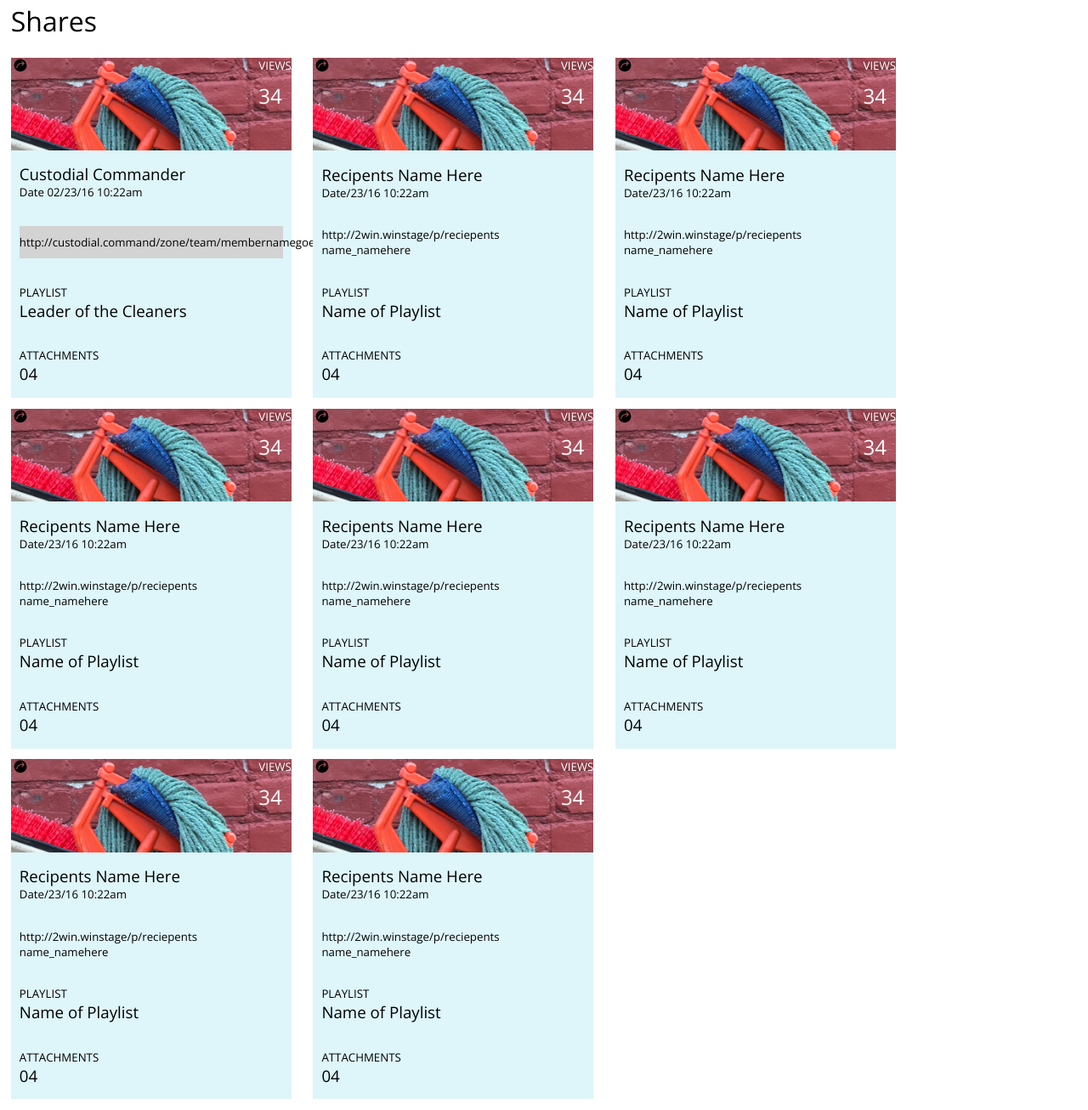
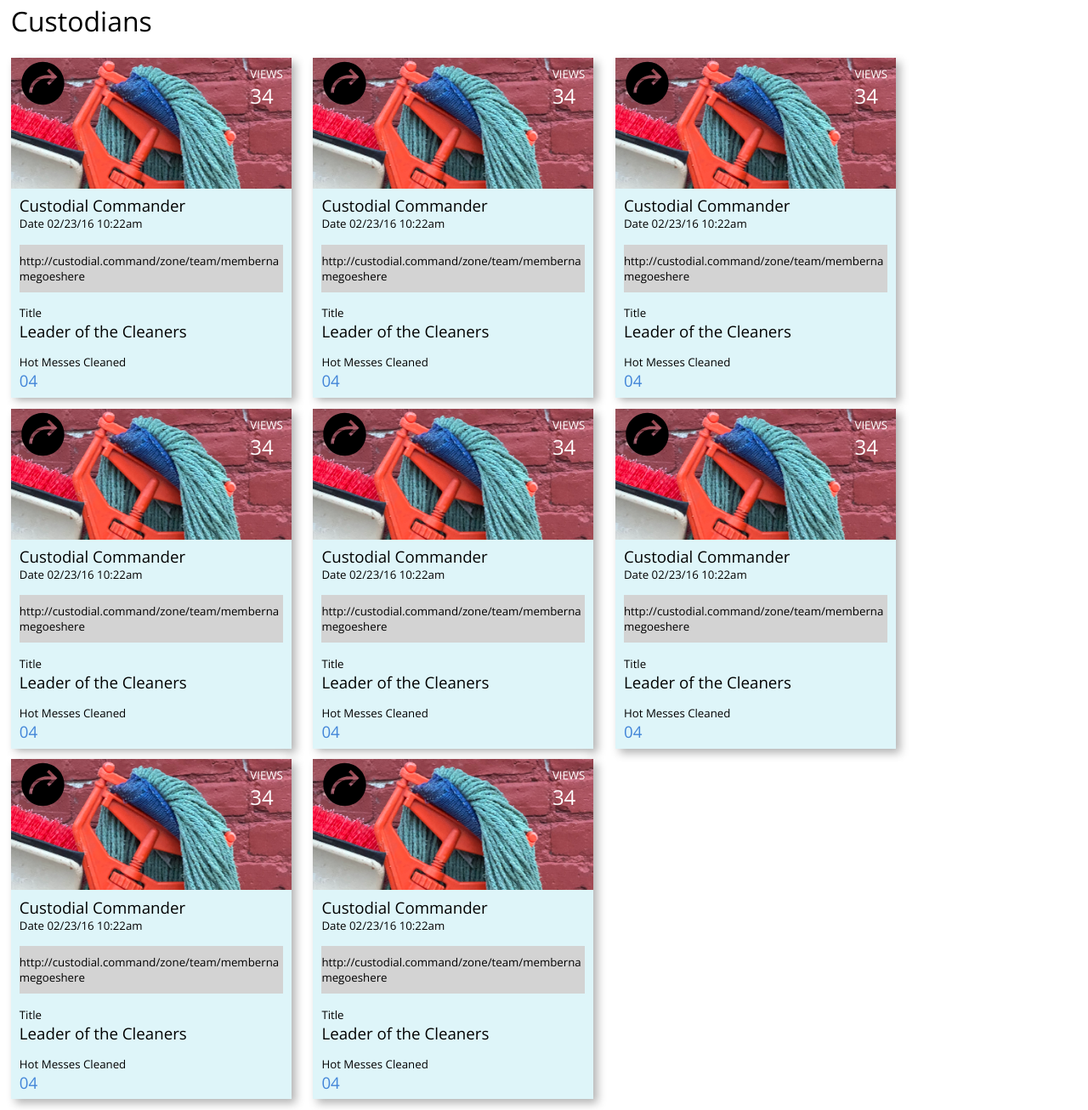
Before and after one commit to justincanthony/static-comp-challenge, a website: page index.html in a window 1280 px wide. Shown: the part 143-1449 px from the top of the page at 85% size. Drawn offline with nearby package versions, Linux system fonts and the light colour scheme; files whose address does not match are found by name.

Commit message:
Add ids and edit class names

```diff
--- a/index.html
+++ b/index.html
@@ -18,32 +18,32 @@
     <div class="menu-bar">
       <nav>
         <ul>
-          <li><img class="icon" src="/Users/justin/Turing/mod2/projects/static-comp-challenge/assets/noun_Share_4087971.svg">SHARES
+          <li id="shares"><img class="icon" src="/Users/justin/Turing/mod2/projects/static-comp-challenge/assets/noun_Share_4087971.svg">CUSTODIANS
           </li>
-          <li><img class="icon" src="/Users/justin/Turing/mod2/projects/static-comp-challenge/assets/noun_List_4087656.svg">TOOLKIT
+          <li><img class="icon" src="/Users/justin/Turing/mod2/projects/static-comp-challenge/assets/noun_List_4087656.svg">PROJECTS
           </li>
-          <li><img class="icon" src="/Users/justin/Turing/mod2/projects/static-comp-challenge/assets/noun_User_3521174.svg">PERSONAL HIGHLIGHTS
+          <li><img class="user-icon" src="/Users/justin/Turing/mod2/projects/static-comp-challenge/assets/noun_User_3521174.svg">TEAMS
           </li>
         </ul>
       </nav>
     </div>
     <div class="admin-menu">
       <div class="admin-menu-text">
-        <img class="icon" src="/Users/justin/Turing/mod2/projects/static-comp-challenge/assets/noun_User_3521174.svg" alt="user vector">
-        <p class="user-login-menu" type="drop-menu">Custodian</p>
+        <img class="user-icon" src="/Users/justin/Turing/mod2/projects/static-comp-challenge/assets/noun_User_3521174.svg" alt="user vector">
+        <p class="user-login-menu" type="drop-menu">Username</p>
         <img class="drop-icon" src="/Users/justin/Turing/mod2/projects/static-comp-challenge/assets/noun_Arrow_2333182.svg">
       </div>
-      <p class="logo">H o t  M o p</p>
+      <p class="logo">Hot Mop</p>
     </div>
   </header>
   <main>
-    <h1>Shares</h1>
+    <h1>Custodians</h1>
     <section class="card-container">
       <article class="card">
         <div class="card-header">
-          <img class="icon" src="/Users/justin/Turing/mod2/projects/static-comp-challenge/assets/noun_forward_3625356.svg" alt="img">
+          <img class="arrow-icon" src="/Users/justin/Turing/mod2/projects/static-comp-challenge/assets/noun_forward_3625356.svg" alt="img">
           <div class="card-header-text">
-            <h5>VIEWS</h5>
+            <h5 id="card">VIEWS</h5>
             <h2>34</h2>
           </div>
         </div>
@@ -56,194 +56,194 @@
             <h5>http://custodial.command/zone/team/membernamegoeshere</h5>
           </div>
           <div class="card-div">
-            <h5>PLAYLIST</h5>
+            <h5>Title</h5>
             <h3>Leader of the Cleaners</h3>
           </div>
           <div class="card-div">
-            <h5>ATTACHMENTS</h5>
-            <h3>04</h3>
+            <h5>Hot Messes Cleaned</h5>
+            <h3 id="blue">04</h3>
           </div>
         </div>
       </article>
       <article class="card">
         <div class="card-header">
-          <img class="icon" src="/Users/justin/Turing/mod2/projects/static-comp-challenge/assets/noun_forward_3625356.svg" alt="img">
+          <img class="arrow-icon" src="/Users/justin/Turing/mod2/projects/static-comp-challenge/assets/noun_forward_3625356.svg" alt="img">
           <div class="card-header-text">
-            <h5>VIEWS</h5>
+            <h5 id="card">VIEWS</h5>
             <h2>34</h2>
           </div>
         </div>
         <div class="card-main">
           <div class="card-div">
-            <h3>Recipents Name Here</h3>
-            <h5>Date/23/16 10:22am</h5>
+            <h3>Custodial Commander</h3>
+            <h5>Date 02/23/16 10:22am</h5>
+          </div>
+          <div class="card-div-grey">
+            <h5>http://custodial.command/zone/team/membernamegoeshere</h5>
           </div>
           <div class="card-div">
-            <h5>http://2win.winstage/p/reciepents name_namehere</h5>
+            <h5>Title</h5>
+            <h3>Leader of the Cleaners</h3>
           </div>
           <div class="card-div">
-            <h5>PLAYLIST</h5>
-            <h3>Name of Playlist</h3>
-          </div>
-          <div class="card-div">
-            <h5>ATTACHMENTS</h5>
-            <h3>04</h3>
+            <h5>Hot Messes Cleaned</h5>
+            <h3 id="blue">04</h3>
           </div>
         </div>
       </article>
       <article class="card">
         <div class="card-header">
-          <img class="icon" src="/Users/justin/Turing/mod2/projects/static-comp-challenge/assets/noun_forward_3625356.svg" alt="img">
+          <img class="arrow-icon" src="/Users/justin/Turing/mod2/projects/static-comp-challenge/assets/noun_forward_3625356.svg" alt="img">
           <div class="card-header-text">
-            <h5>VIEWS</h5>
+            <h5 id="card">VIEWS</h5>
             <h2>34</h2>
           </div>
         </div>
         <div class="card-main">
           <div class="card-div">
-            <h3>Recipents Name Here</h3>
-            <h5>Date/23/16 10:22am</h5>
+            <h3>Custodial Commander</h3>
+            <h5>Date 02/23/16 10:22am</h5>
+          </div>
+          <div class="card-div-grey">
+            <h5>http://custodial.command/zone/team/membernamegoeshere</h5>
           </div>
           <div class="card-div">
-            <h5>http://2win.winstage/p/reciepents name_namehere</h5>
+            <h5>Title</h5>
+            <h3>Leader of the Cleaners</h3>
           </div>
           <div class="card-div">
-            <h5>PLAYLIST</h5>
-            <h3>Name of Playlist</h3>
-          </div>
-          <div class="card-div">
-            <h5>ATTACHMENTS</h5>
-            <h3>04</h3>
+            <h5>Hot Messes Cleaned</h5>
+            <h3 id="blue">04</h3>
           </div>
         </div>
       </article>
       <article class="card">
         <div class="card-header">
-          <img class="icon" src="/Users/justin/Turing/mod2/projects/static-comp-challenge/assets/noun_forward_3625356.svg" alt="img">
+          <img class="arrow-icon" src="/Users/justin/Turing/mod2/projects/static-comp-challenge/assets/noun_forward_3625356.svg" alt="img">
           <div class="card-header-text">
-            <h5>VIEWS</h5>
+            <h5 id="card">VIEWS</h5>
             <h2>34</h2>
           </div>
         </div>
         <div class="card-main">
           <div class="card-div">
-            <h3>Recipents Name Here</h3>
-            <h5>Date/23/16 10:22am</h5>
+            <h3>Custodial Commander</h3>
+            <h5>Date 02/23/16 10:22am</h5>
+          </div>
+          <div class="card-div-grey">
+            <h5>http://custodial.command/zone/team/membernamegoeshere</h5>
           </div>
           <div class="card-div">
-            <h5>http://2win.winstage/p/reciepents name_namehere</h5>
+            <h5>Title</h5>
+            <h3>Leader of the Cleaners</h3>
           </div>
           <div class="card-div">
-            <h5>PLAYLIST</h5>
-            <h3>Name of Playlist</h3>
-          </div>
-          <div class="card-div">
-            <h5>ATTACHMENTS</h5>
-            <h3>04</h3>
+            <h5>Hot Messes Cleaned</h5>
+            <h3 id="blue">04</h3>
           </div>
         </div>
       </article>
       <article class="card">
         <div class="card-header">
-          <img class="icon" src="/Users/justin/Turing/mod2/projects/static-comp-challenge/assets/noun_forward_3625356.svg" alt="img">
+          <img class="arrow-icon" src="/Users/justin/Turing/mod2/projects/static-comp-challenge/assets/noun_forward_3625356.svg" alt="img">
           <div class="card-header-text">
-            <h5>VIEWS</h5>
+            <h5 id="card">VIEWS</h5>
             <h2>34</h2>
           </div>
         </div>
         <div class="card-main">
           <div class="card-div">
-            <h3>Recipents Name Here</h3>
-            <h5>Date/23/16 10:22am</h5>
+            <h3>Custodial Commander</h3>
+            <h5>Date 02/23/16 10:22am</h5>
+          </div>
+          <div class="card-div-grey">
+            <h5>http://custodial.command/zone/team/membernamegoeshere</h5>
           </div>
           <div class="card-div">
-            <h5>http://2win.winstage/p/reciepents name_namehere</h5>
+            <h5>Title</h5>
+            <h3>Leader of the Cleaners</h3>
           </div>
           <div class="card-div">
-            <h5>PLAYLIST</h5>
-            <h3>Name of Playlist</h3>
-          </div>
-          <div class="card-div">
-            <h5>ATTACHMENTS</h5>
-            <h3>04</h3>
+            <h5>Hot Messes Cleaned</h5>
+            <h3 id="blue">04</h3>
           </div>
         </div>
       </article>
       <article class="card">
         <div class="card-header">
-          <img class="icon" src="/Users/justin/Turing/mod2/projects/static-comp-challenge/assets/noun_forward_3625356.svg" alt="img">
+          <img class="arrow-icon" src="/Users/justin/Turing/mod2/projects/static-comp-challenge/assets/noun_forward_3625356.svg" alt="img">
           <div class="card-header-text">
-            <h5>VIEWS</h5>
+            <h5 id="card">VIEWS</h5>
             <h2>34</h2>
           </div>
         </div>
         <div class="card-main">
           <div class="card-div">
-            <h3>Recipents Name Here</h3>
-            <h5>Date/23/16 10:22am</h5>
+            <h3>Custodial Commander</h3>
+            <h5>Date 02/23/16 10:22am</h5>
+          </div>
+          <div class="card-div-grey">
+            <h5>http://custodial.command/zone/team/membernamegoeshere</h5>
           </div>
           <div class="card-div">
-            <h5>http://2win.winstage/p/reciepents name_namehere</h5>
+            <h5>Title</h5>
+            <h3>Leader of the Cleaners</h3>
           </div>
           <div class="card-div">
-            <h5>PLAYLIST</h5>
-            <h3>Name of Playlist</h3>
-          </div>
-          <div class="card-div">
-            <h5>ATTACHMENTS</h5>
-            <h3>04</h3>
+            <h5>Hot Messes Cleaned</h5>
+            <h3 id="blue">04</h3>
           </div>
         </div>
       </article>
       <article class="card">
         <div class="card-header">
-          <img class="icon" src="/Users/justin/Turing/mod2/projects/static-comp-challenge/assets/noun_forward_3625356.svg" alt="img">
+          <img class="arrow-icon" src="/Users/justin/Turing/mod2/projects/static-comp-challenge/assets/noun_forward_3625356.svg" alt="img">
           <div class="card-header-text">
-            <h5>VIEWS</h5>
+            <h5 id="card">VIEWS</h5>
             <h2>34</h2>
           </div>
         </div>
         <div class="card-main">
           <div class="card-div">
-            <h3>Recipents Name Here</h3>
-            <h5>Date/23/16 10:22am</h5>
+            <h3>Custodial Commander</h3>
+            <h5>Date 02/23/16 10:22am</h5>
+          </div>
+          <div class="card-div-grey">
+            <h5>http://custodial.command/zone/team/membernamegoeshere</h5>
           </div>
           <div class="card-div">
-            <h5>http://2win.winstage/p/reciepents name_namehere</h5>
+            <h5>Title</h5>
+            <h3>Leader of the Cleaners</h3>
           </div>
           <div class="card-div">
-            <h5>PLAYLIST</h5>
-            <h3>Name of Playlist</h3>
-          </div>
-          <div class="card-div">
-            <h5>ATTACHMENTS</h5>
-            <h3>04</h3>
+            <h5>Hot Messes Cleaned</h5>
+            <h3 id="blue">04</h3>
           </div>
         </div>
       </article>
       <article class="card">
         <div class="card-header">
-          <img class="icon" src="/Users/justin/Turing/mod2/projects/static-comp-challenge/assets/noun_forward_3625356.svg" alt="img">
+          <img class="arrow-icon" src="/Users/justin/Turing/mod2/projects/static-comp-challenge/assets/noun_forward_3625356.svg" alt="img">
           <div class="card-header-text">
-            <h5>VIEWS</h5>
+            <h5 id="card">VIEWS</h5>
             <h2>34</h2>
           </div>
         </div>
         <div class="card-main">
           <div class="card-div">
-            <h3>Recipents Name Here</h3>
-            <h5>Date/23/16 10:22am</h5>
+            <h3>Custodial Commander</h3>
+            <h5>Date 02/23/16 10:22am</h5>
+          </div>
+          <div class="card-div-grey">
+            <h5>http://custodial.command/zone/team/membernamegoeshere</h5>
           </div>
           <div class="card-div">
-            <h5>http://2win.winstage/p/reciepents name_namehere</h5>
+            <h5>Title</h5>
+            <h3>Leader of the Cleaners</h3>
           </div>
           <div class="card-div">
-            <h5>PLAYLIST</h5>
-            <h3>Name of Playlist</h3>
-          </div>
-          <div class="card-div">
-            <h5>ATTACHMENTS</h5>
-            <h3>04</h3>
+            <h5>Hot Messes Cleaned</h5>
+            <h3 id="blue">04</h3>
           </div>
         </div>
       </article>
--- a/styles.css
+++ b/styles.css
@@ -3,12 +3,12 @@
 }
 
 h1 {
- font-weight: 75;
- margin-left: 1%;
+  font-weight: 75;
+  margin-left: 1%;
 }
 
 h2 {
-  margin: 10px 10px 0px 0px;
+  margin: 0px 10px 0px 0px;
   font-weight: 75;
   text-align: left;
 }
@@ -19,9 +19,18 @@ h3 {
   font-weight: 75;
 }
 
+h5[id] {
+  margin-top: 10px;
+  margin-right: 10px;
+}
+
+h3[id] {
+  color: rgb(66,133,216)
+}
+
 .logo {
   font-family: 'Faster One', cursive;
-  font-size: 24pt;
+  font-size: 30pt;
   margin: 0;
 }
 
@@ -58,8 +67,12 @@ li {
   display: flex;
   align-items: center;
   font-size: 14pt;
+  margin-bottom: 5px;
 }
 
+li[id] {
+  color: #def5f9;
+}
 
 .menu-bar {
   display: flex;
@@ -78,18 +91,32 @@ li {
 .admin-menu-text{
 display: flex;
 align-items: center;
+margin-left: 60px;
 
 }
 
 .user-login-menu {
-  margin-left: 15px;
+  margin-left: 0px;
   margin-right: 5px;
 }
 
 .icon {
-height: 22px;
-width: 22px;
+height: 20px;
+width: 20px;
 }
+
+nav .icon {
+  margin-top: 6px;
+  margin-right: 8px;
+}
+
+.user-icon{
+  height: 25px;
+  width: 25px;
+  margin-top: 6px;
+  margin-right: 8px;
+}
+
 
 .drop-icon {
   height: 15px;
@@ -119,10 +146,12 @@ main {
   margin-bottom: 1%;
   margin-left: 1%;
   flex-direction: column;
+  box-shadow:  5px 5px 10px #b3b3b3,
+             -5px -5px 10px #ffffff;
 }
 
 .card-header {
-  height: 150px;
+  height: 250px;
   display: flex;
   flex-direction: row;
   justify-content: space-between;
@@ -132,6 +161,11 @@ main {
 
 .photo {
   background-size: contain;
+}
+
+.arrow-icon {
+  height: 75px;
+  width: 75px;
 }
 
 .card-header-text {
@@ -145,7 +179,6 @@ main {
   height: 100%;
   flex-direction: column;
   justify-content: space-around;
-
   background-color: #def5f9;
 }
 
@@ -153,7 +186,6 @@ main {
   margin-left: 10px;
   margin-right: 10px;
   justify-content: flex-start;
-
 }
 
 .card-div-grey {
@@ -162,23 +194,36 @@ main {
   margin-left: 10px;
   margin-right: 10px;
   justify-content: flex-start;
+  overflow-wrap:break-word;
+  hyphens:auto;
   background: lightgray;
 }
 
-/* @media screen and (min-width: 480px) {
+/*
+@media screen and (max-width: 480px) {
   body {
-    display: grid;
+    display: flex;
+    flex-direction: column;
   }
 
   nav {
+    display: flex;
+    flex-direction: column;
+  }
+
+  header {
+    display: flex;
+    flex-direction: column;
   }
 
   main {
 
   }
-}
+} */
 
-@media screen and (min-width: 800px) {
+
+
+/* @media screen and (min-width: 800px) {
   body {
     display: grid;
   }
```
